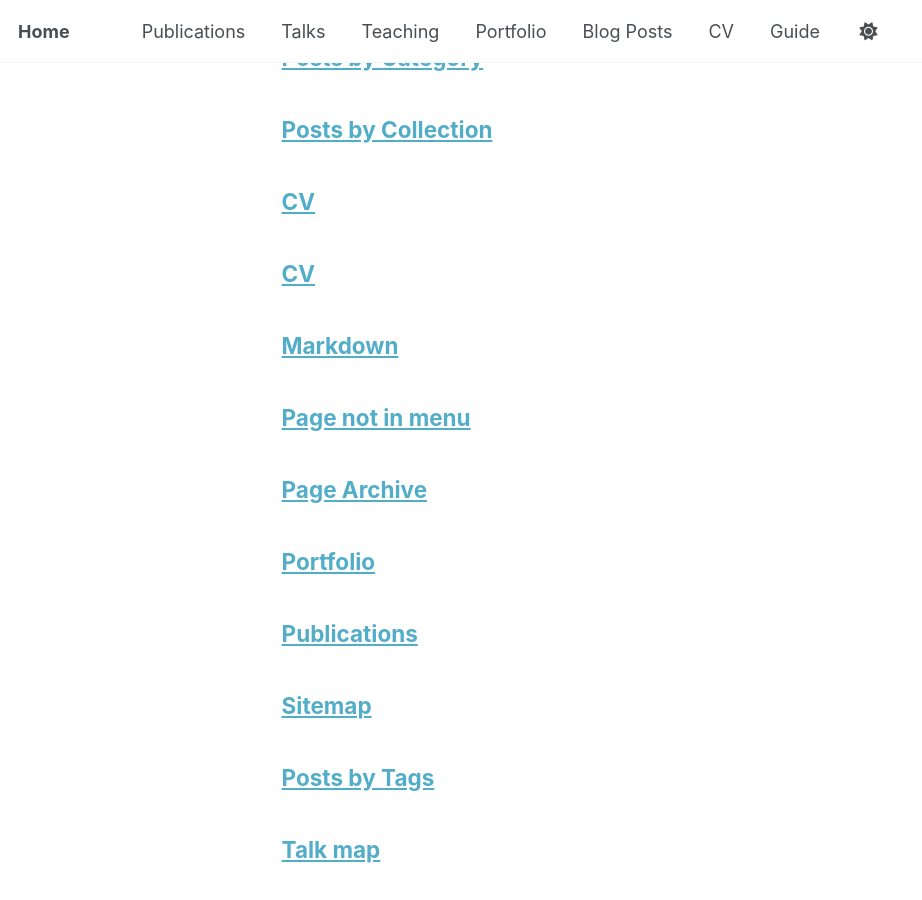
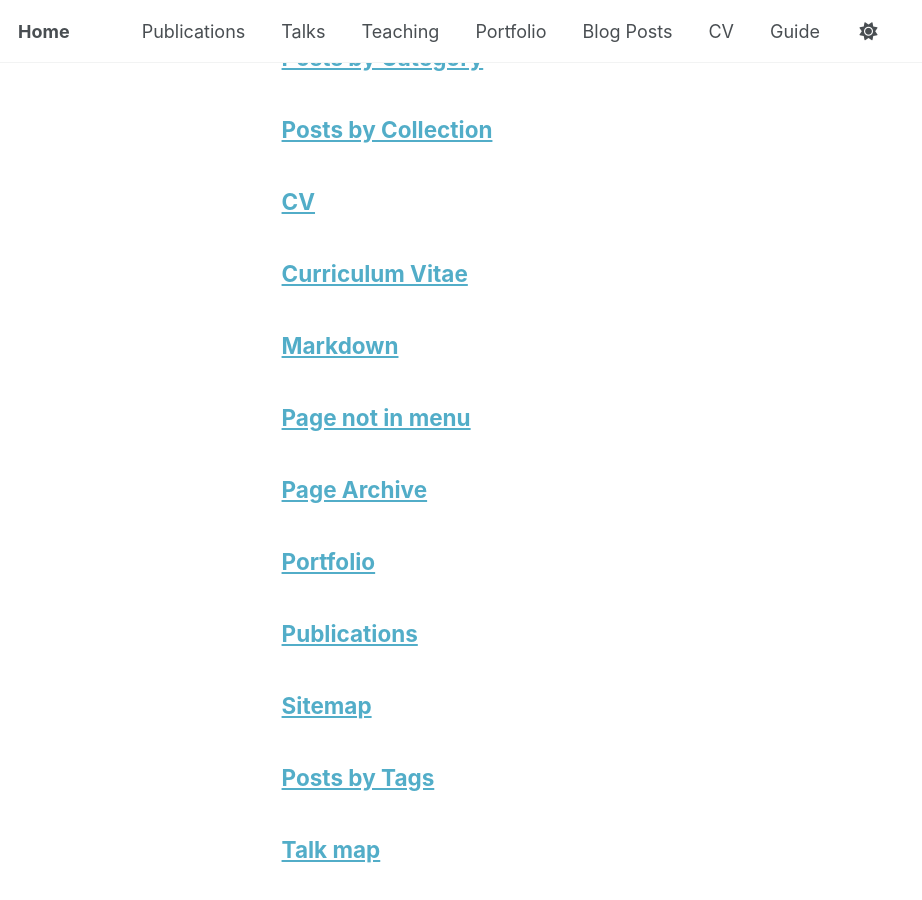
Before and after one commit to AkshayaThoutam/akshayathoutam.github.io, a Jekyll site: the page built from _pages/page-archive.html, in a window 1280 px wide and 900 px high, scrolled down 344 px. Shown: the whole window, without its empty margins (0-922 px from the left). Built offline with Jekyll 4.4.1, drawn with Linux system fonts in a browser that asks for light colours; a script bundle is joined from its source files by our own code; library files that are not in the unit come from our copies.

Commit message:
Added CV

```diff
--- a/_pages/cv.md
+++ b/_pages/cv.md
@@ -1,13 +1,12 @@
 ---
 layout: archive
-title: "CV"
+title: "Curriculum Vitae"
 permalink: /cv/
 author_profile: true
 redirect_from:
   - /resume
 ---
 
-<h2>Curriculum Vitae</h2>
 <div class="pdf-container">
   <iframe
     src="/images/Akshaya-Thoutam-CV.pdf"
```
